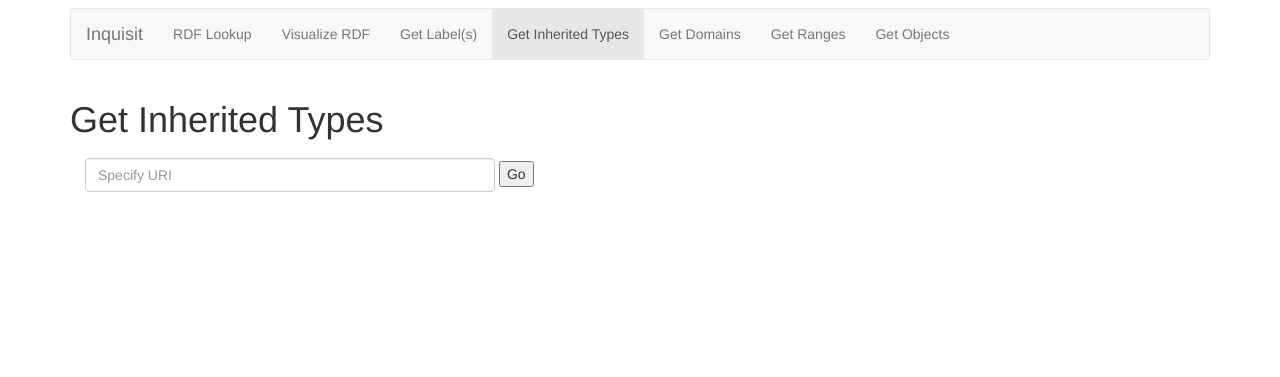
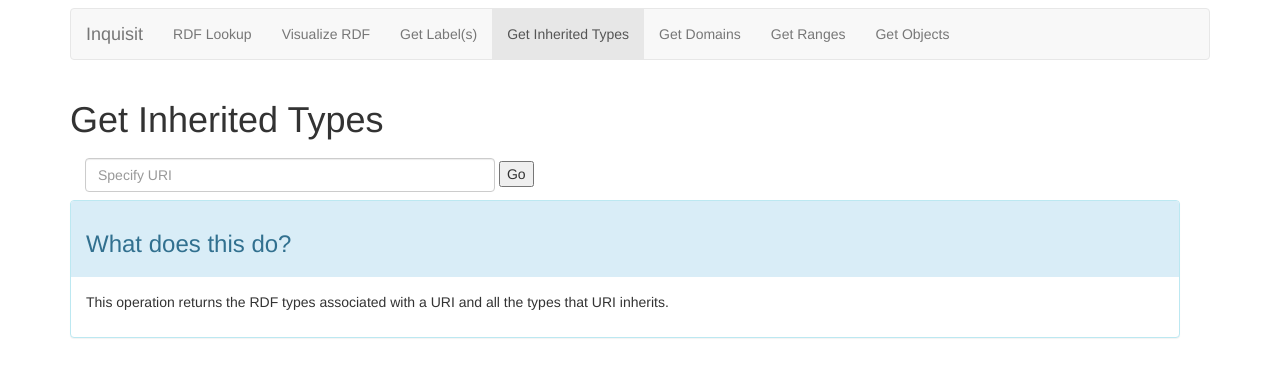
Before and after one commit to markpbaggett/RDFInquisitor, a Flask app: page /types in a window 1280 px wide. Shown: the part 217-594 px from the top of the page. Run offline with Flask 2, Linux system fonts and the light colour scheme; some libraries are stand-ins or nearby versions.

Commit message:
Add info.

```diff
--- a/flaskr/templates/types.html
+++ b/flaskr/templates/types.html
@@ -59,12 +59,34 @@
                         </form>
                         {% if results %}
                             <div class="row col-md-12">
+                                <div class="panel-group">
+                                    <div class="panel panel-success">
+                                        <div class="panel-heading">
                                             <h3>Results</h3>
+                                        </div>
+                                        <div class="panel-body">
                                             <ol>
                                                 {% for result in results %}
                                                 <li><a href="{{ result }}">{{ result }}</a></li>
                                                 {% endfor %}
                                             </ol>
+                                        </div>
+                                    </div>
+                                </div>
+                            </div>
+                        {%  else %}
+                            <div class="row col-md-12">
+                                <div class="panel-group">
+                                    <div class="panel panel-info">
+                                        <div class="panel-heading">
+                                            <h3>What does this do?</h3>
+                                        </div>
+                                        <div class="panel-body">
+                                            <p>This operation returns the RDF types associated with a URI and all the types that
+                                                URI inherits.</p>
+                                        </div>
+                                    </div>
+                                </div>
                             </div>
                         {% endif %}
                 </div>
```
Lines whose indentation alone changed are shown as unchanged.
